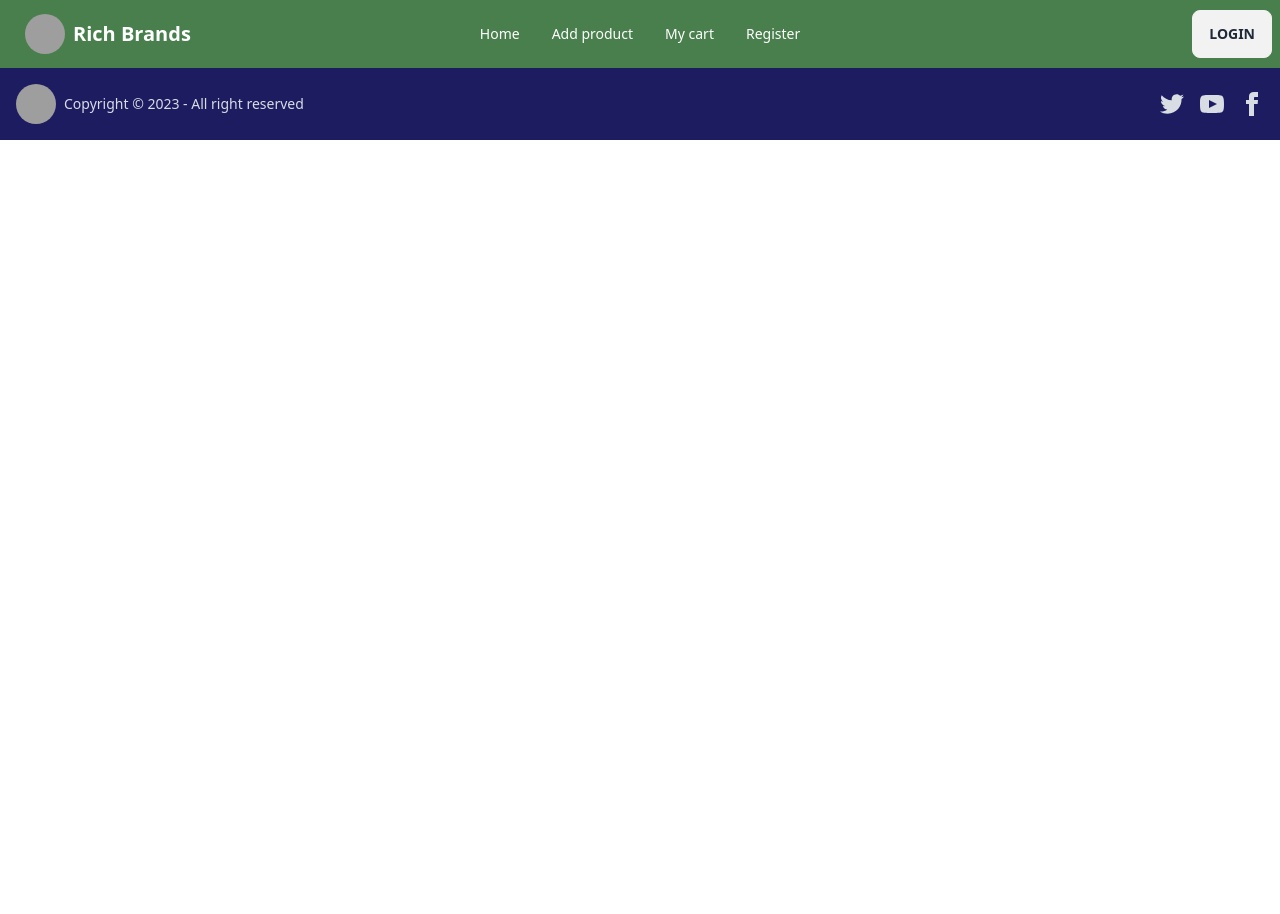
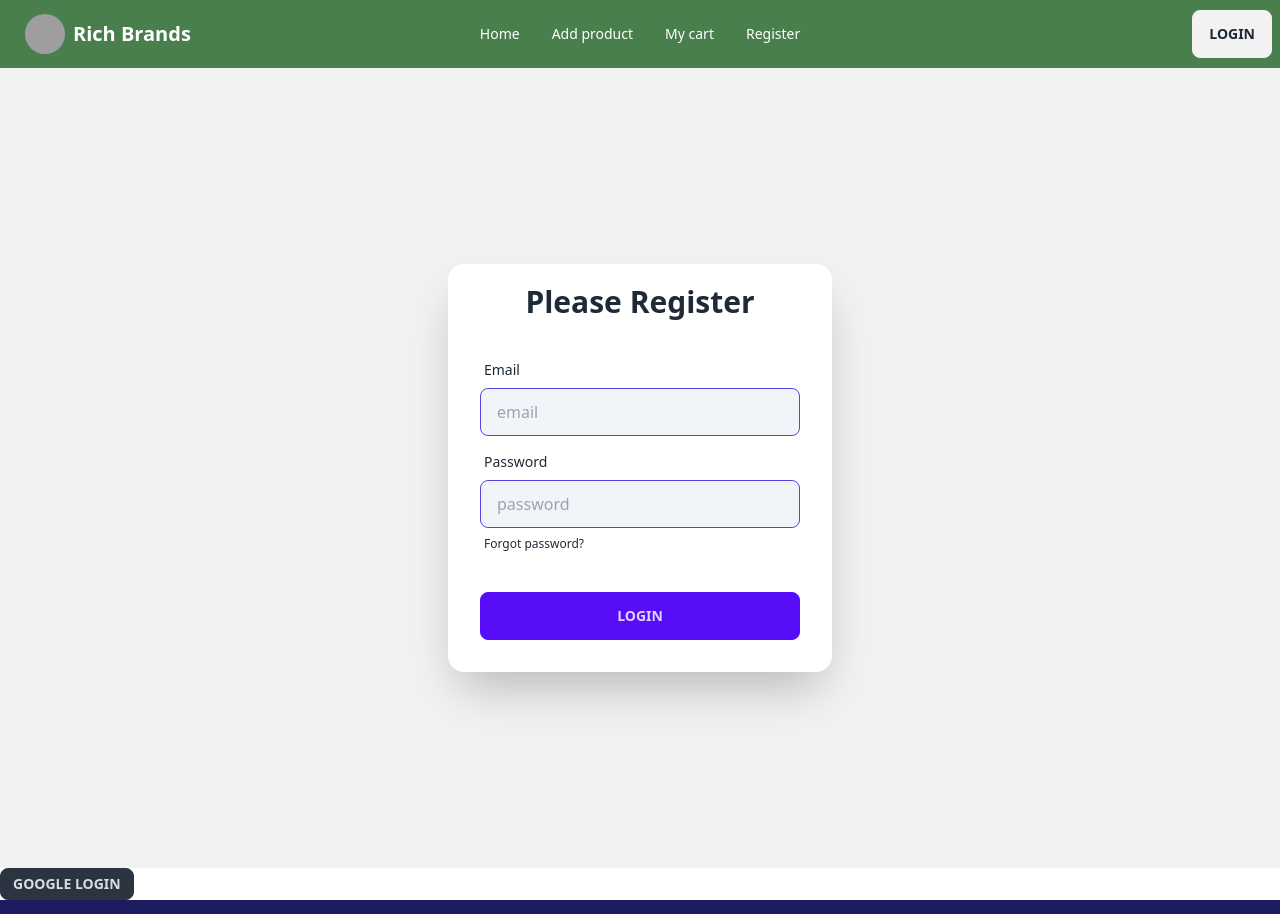
Before and after one commit to shofiqebr/brand-shop-client, a React (Vite) app: page /login in a window 1280 px wide. Shown: the top 914 px of the page. Before the commit the page ends 800 px from the top, so only its background shows below. Built offline with nearby package versions, Linux system fonts and the light colour scheme; grey boxes are pictures that could not be loaded.

Commit message:
added google Login

```diff
--- a/src/authProvider/AuthProvider.jsx
+++ b/src/authProvider/AuthProvider.jsx
@@ -1,17 +1,31 @@
 import { createContext, useEffect, useState } from "react";
+import { GoogleAuthProvider, signInWithPopup } from "firebase/auth";
+import { auth } from './../config/firebaseConfig';
+
 
 export const AuthContext = createContext(null);
+const googleProvider = new GoogleAuthProvider()
+
+
 const AuthProvider = ({children}) => {
     const [brands, setBrands] = useState([]);
-
-    useEffect(() => {
+   useEffect(() => {
       fetch("/data.json")
         .then((res) => res.json())
         .then((data) => setBrands(data));
     }, []);
 
+    const googleLogin = () =>{
+      return signInWithPopup(auth,googleProvider)
+    }
+
+
+
+
+
     const authInfo = {
-        brands
+        brands,
+        googleLogin
     }
 
     return (
--- /dev/null
+++ b/src/components/googleLogin/GoogleLogin.jsx
@@ -0,0 +1,24 @@
+
+import { useContext } from 'react';
+import { AuthContext } from './../../authProvider/AuthProvider';
+
+const GoogleLogin = () => {
+
+const {googleLogin} = useContext(AuthContext);
+
+const handleGoogleLogin = (media) =>{
+    media()
+    .then(res => console.log(res))
+    .catch(err=>console.log(err))
+}
+
+    return (
+        <div>
+            <button
+            onClick={()=>handleGoogleLogin(googleLogin)}
+            className="btn btn-neutral btn-sm">Google Login</button>
+        </div>
+    );
+};
+
+export default GoogleLogin;
--- a/src/config/firebaseConfig.jsx
+++ b/src/config/firebaseConfig.jsx
@@ -1,5 +1,6 @@
 // Import the functions you need from the SDKs you need
 import { initializeApp } from "firebase/app";
+import { getAuth } from "firebase/auth";
 // TODO: Add SDKs for Firebase products that you want to use
 // https://firebase.google.com/docs/web/setup#available-libraries
 
@@ -15,4 +16,4 @@ const firebaseConfig = {
 
 // Initialize Firebase
 const app = initializeApp(firebaseConfig);
-const auth = getAuth(app);
+export const auth = getAuth(app);
--- a/src/pages/login/Login.jsx
+++ b/src/pages/login/Login.jsx
@@ -1,9 +1,52 @@
+import GoogleLogin from "../../components/googleLogin/GoogleLogin";
 
 
 const Login = () => {
     return (
         <div>
+             <div className="hero min-h-screen bg-base-200">
+        <div className="hero-content flex-col  w-full lg:flex-row-reverse">
 
+          <div className="card flex-shrink-0 w-full max-w-sm shadow-2xl bg-base-100">
+            <div className="text-center text-3xl font-semibold pt-5">Please Register</div>
+            <form className="card-body">
+
+              <div className="form-control">
+                <label className="label">
+                  <span className="label-text">Email</span>
+                </label>
+                <input
+                  type="email"
+                  placeholder="email"
+                  className="input border-indigo-600 bg-slate-100"
+                  required
+                />
+              </div>
+
+              <div className="form-control">
+                <label className="label">
+                  <span className="label-text">Password</span>
+                </label>
+                <input
+                  type="password"
+                  placeholder="password"
+                  className="input border-indigo-600 bg-slate-100"
+                  required
+                />
+                <label className="label">
+                  <a href="#" className="label-text-alt link link-hover">
+                    Forgot password?
+                  </a>
+                </label>
+              </div>
+              <div className="form-control mt-6">
+                <button className="btn btn-primary">Login</button>
+              </div>
+            </form>
+          </div>
+        </div>
+      </div>
+      <GoogleLogin></GoogleLogin>
         </div>
     );
 };
--- a/src/pages/register/Register.jsx
+++ b/src/pages/register/Register.jsx
@@ -1,3 +1,5 @@
+import GoogleLogin from "../../components/googleLogin/GoogleLogin";
+
 const Register = () => {
   return (
     <div>
@@ -65,6 +67,7 @@ const Register = () => {
           </div>
         </div>
       </div>
+      <GoogleLogin></GoogleLogin>
     </div>
   );
 };
```
